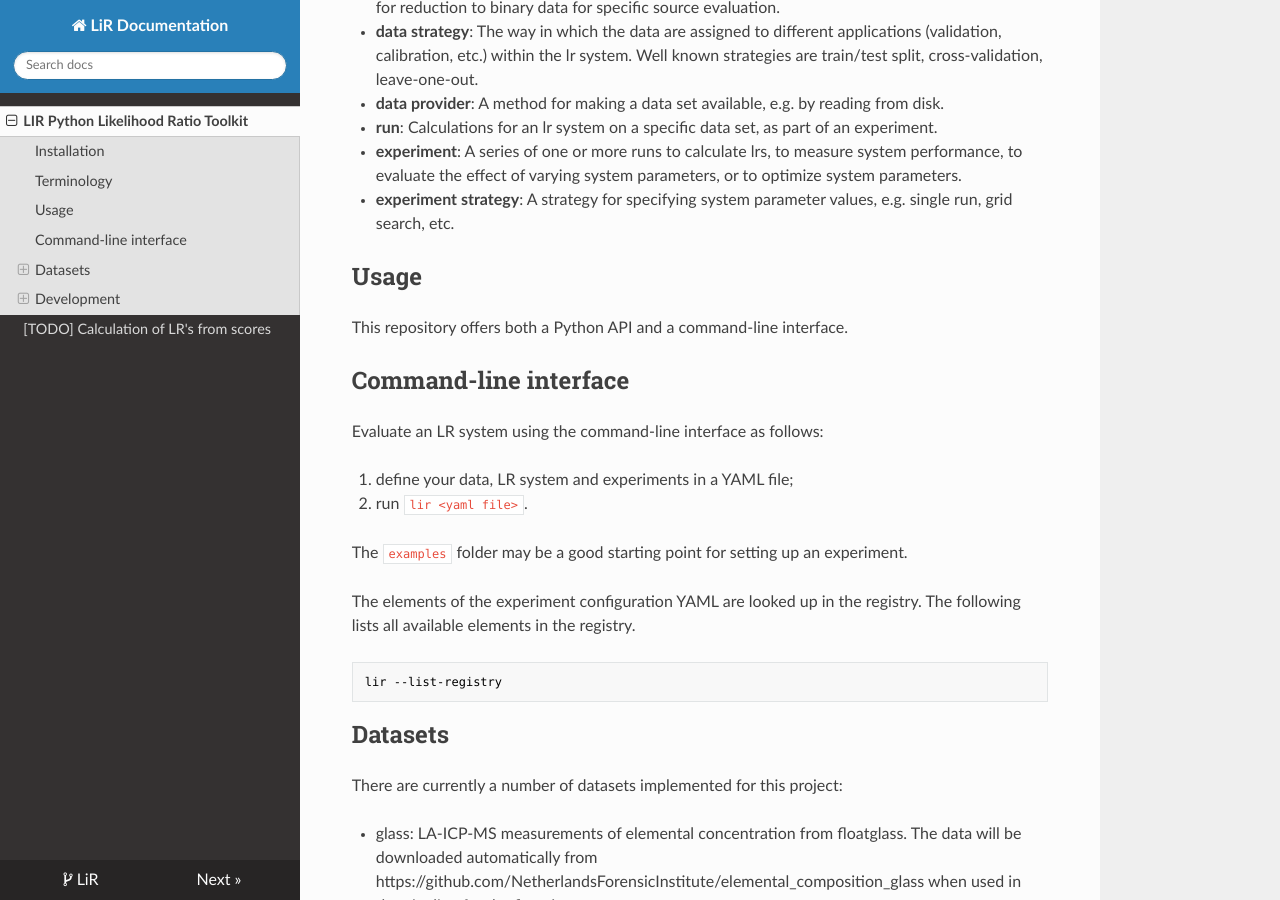
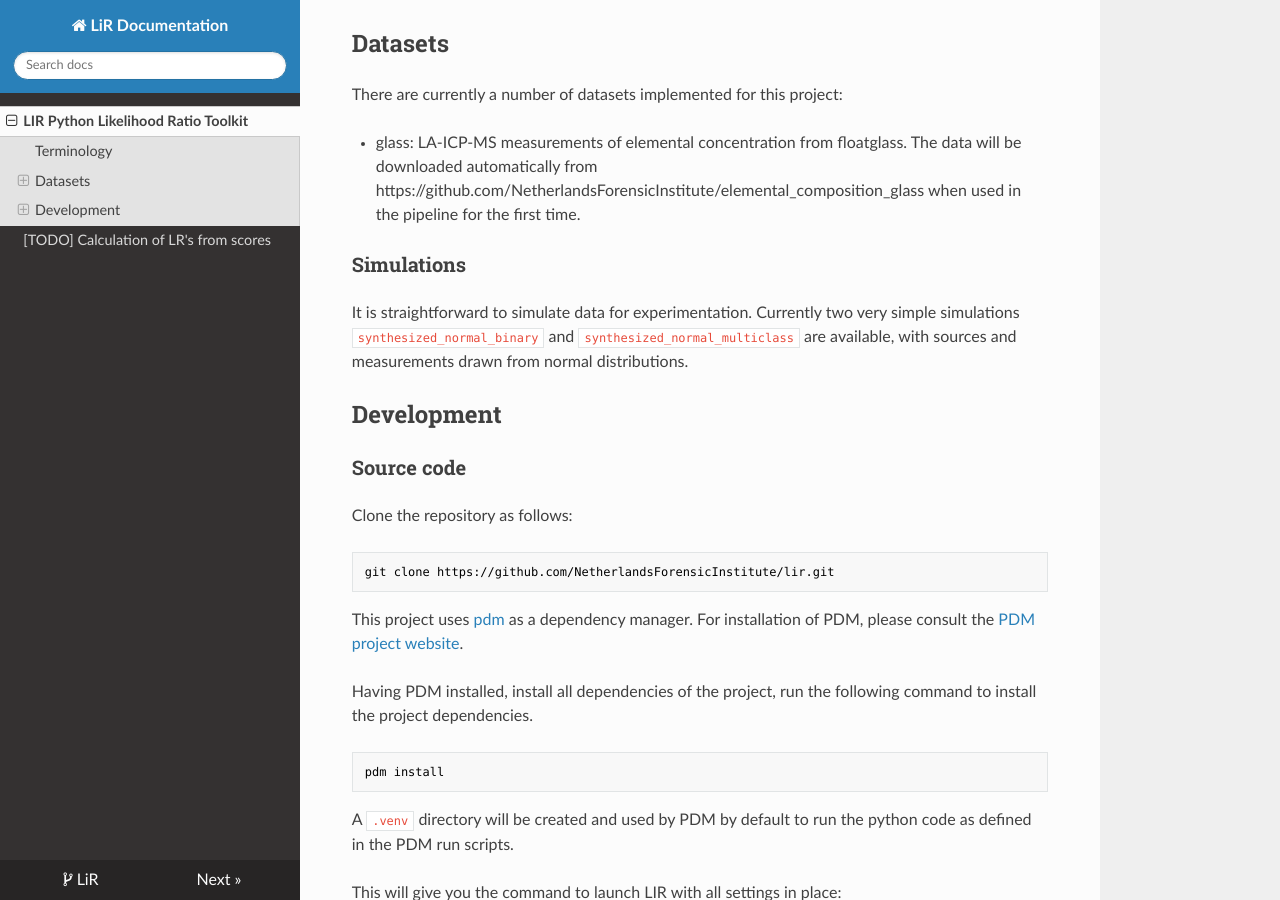
Before and after one commit to NetherlandsForensicInstitute/lir, an MkDocs documentation site: the page built from docs/index.md, in a window 1280 px wide and 900 px high, scrolled down 1125 px. Built offline with MkDocs 1.6.1, drawn with Linux system fonts in a browser that asks for light colours; nearby versions of some CDN libraries; some of the changed text lies outside the part shown.

Commit message:
Split README.md to practical part and theoretical part (in docs/index.md)

````diff
--- a/docs/index.md
+++ b/docs/index.md
@@ -4,17 +4,6 @@ LIR Python Likelihood Ratio Toolkit
 Toolkit for developing, optimising and evaluating Likelihood Ratio (LR) systems. This allows benchmarking of LR systems
 on different datasets, investigating impact of different sampling schemes or techniques, and doing case-based validation
 and computation of case LRs.
-
-LIR was first released in 2020 and redesigned from scratch in 2025, replacing the [previous repository](https://github.com/NetherlandsForensicInstitute/lir-deprecated).
-
-Installation
-------------
-
-LIR is compatible with Python 3.11 and later. The easiest way to install LIR is to use `pip`:
-
-```shell
-pip install lir
-```
 
 Terminology
 -----------
@@ -46,30 +35,6 @@ Terminology
 - **experiment**: A series of one or more runs to calculate lrs, to measure system performance, to evaluate the effect of
   varying system parameters, or to optimize system parameters.
 - **experiment strategy**: A strategy for specifying system parameter values, e.g. single run, grid search, etc.
-
-
-Usage
------
-
-This repository offers both a Python API and a command-line interface.
-
-
-Command-line interface
-----------------------
-
-Evaluate an LR system using the command-line interface as follows:
-
-1. define your data, LR system and experiments in a YAML file;
-2. run `lir <yaml file>`.
-
-The `examples` folder may be a good starting point for setting up an experiment.
-
-The elements of the experiment configuration YAML are looked up in the registry. The following lists all available
-elements in the registry.
-
-```commandline
-lir --list-registry
-```
 
 
 Datasets
````
Also changed, not shown: README.md (+0 -32 lines).
